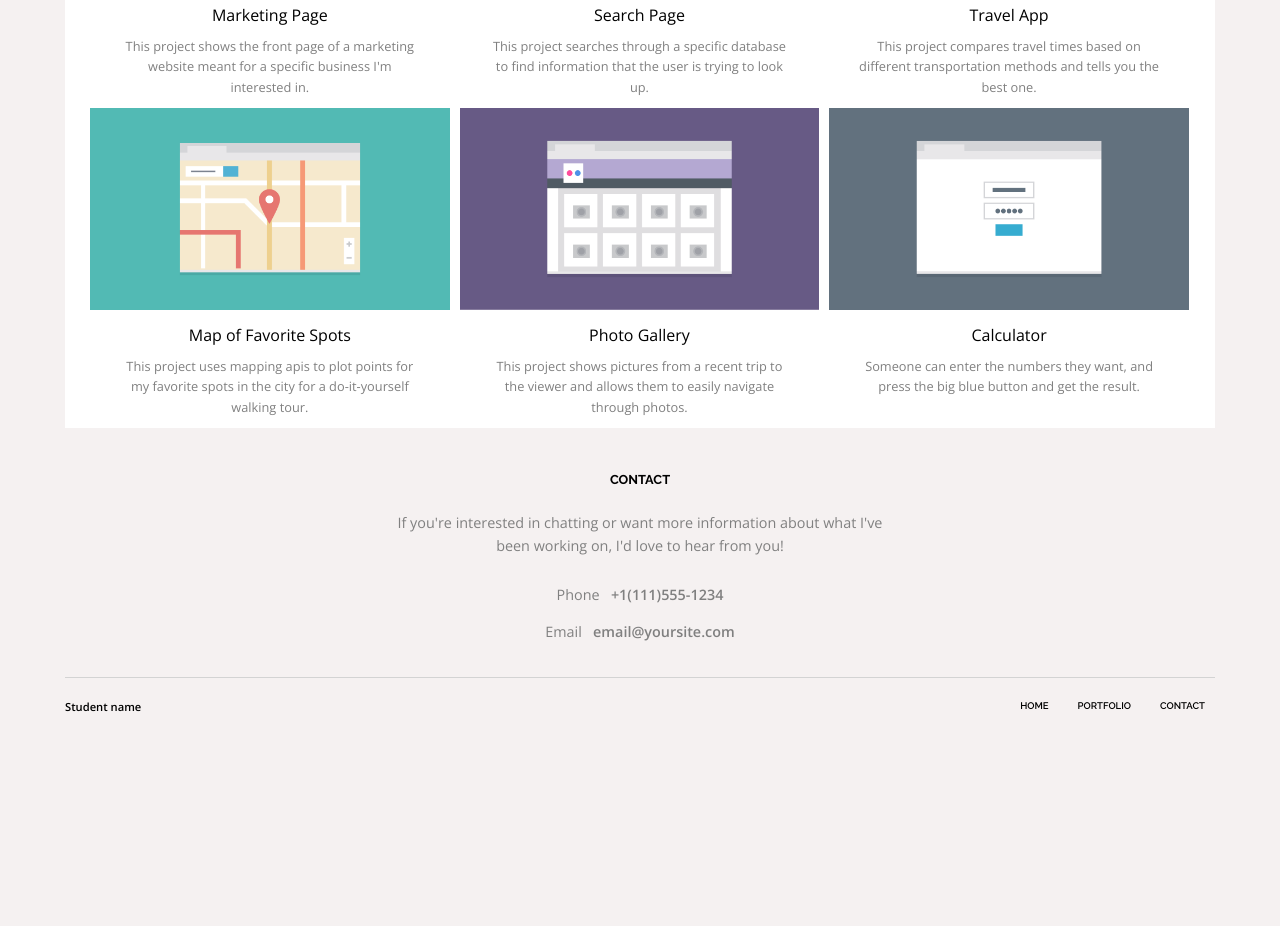
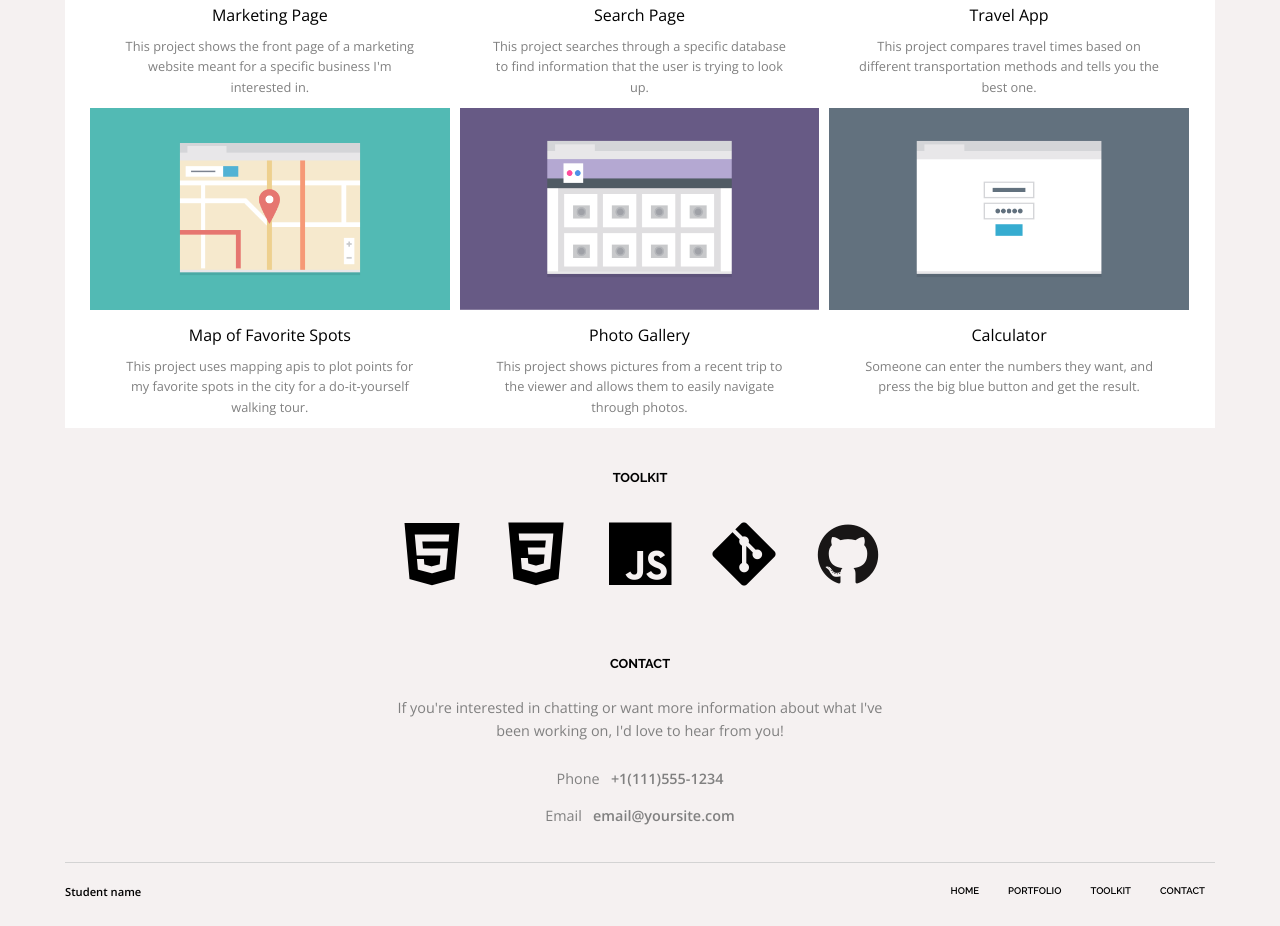
Before and after one commit to hindsjay/Mobile-First-Responsive-Layout, a plain HTML site: page index.html in a window 1280 px wide. Shown: the part 790-1716 px from the top of the page. Before the commit the page ends 1531 px from the top, so only its background shows below. Drawn offline with nearby package versions, Linux system fonts and the light colour scheme.

Commit message:
add toolkit section and corresponding css

```diff
--- a/CSS/styles.css
+++ b/CSS/styles.css
@@ -78,6 +78,7 @@ a:hover {
 
 .profile p {
   margin-top: 0;
+  padding: 0 20px;
 }
 
 .profile p,
@@ -85,6 +86,11 @@ a:hover {
   font-size: 0.9em;
   font-weight: 300;
   color: grey;
+}
+
+.wrapper {
+  background: white;
+  padding-top: 15px;
 }
 
 #portfolio {
@@ -106,6 +112,26 @@ a:hover {
   color: grey;
   padding: 2% 8% 9%;
   margin: 0;
+}
+
+#toolkit h5 {
+  margin-top: 40px;
+}
+
+.toolkit-icons {
+  display: flex;
+}
+
+.toolkit-icons {
+  flex-flow: row wrap;
+  justify-content: center;
+  align-content: center;
+}
+
+.toolkit-icons li {
+  font-size: 3.2rem;
+  padding: 0 15px;
+  line-height: 1.6;
 }
 
 #contact {
@@ -158,10 +184,6 @@ a:hover {
   float: right;
 }
 
-.wrapper {
-  background: white;
-  padding-top: 15px;
-}
 
 /* **********  media queries ********** */
 
@@ -185,6 +207,7 @@ a:hover {
     width: 50%;
     text-align: left;
     font-size: 1em;
+    padding: 0;
   }
 
   .profile img {
@@ -211,6 +234,11 @@ a:hover {
   .calculator {
     width: 50%;
     height: 360px;
+  }
+
+  .toolkit-icons li {
+    font-size: 4rem;
+    padding: 0 20px;
   }
 
   .contact-info {
--- a/index.html
+++ b/index.html
@@ -7,6 +7,7 @@
   <link href="https://fonts.googleapis.com/css?family=Raleway:600,700,800&display=swap" rel="stylesheet">
   <link href="https://fonts.googleapis.com/css?family=Lato:400,700&display=swap" rel="stylesheet">
   <link href="https://fonts.googleapis.com/css?family=Open+Sans:300,400,600&display=swap" rel="stylesheet">
+  <link rel="stylesheet" href="https://cdn.rawgit.com/konpa/devicon/df6431e323547add1b4cf45992913f15286456d3/devicon.min.css">
   <link rel="stylesheet" href="css/normalize.css">
   <link rel="stylesheet" href="css/styles.css">
 </head>
@@ -19,6 +20,7 @@
           <ul class="main-nav">
             <li><a href="#">Home</a></li>
             <li><a href="#portfolio">Portfolio</a></li>
+            <li><a href="#toolkit">Toolkit</a></li>
             <li><a href="#contact">Contact</a></li>
           </ul>
         </nav>
@@ -64,6 +66,28 @@
         </div>
       </div>
 
+      <section id="toolkit">
+        <h5>Toolkit</h5>
+
+        <ul class="toolkit-icons">
+          <li>
+            <i class="devicon-html5-plain"></i>
+          </li>
+          <li>
+            <i class="devicon-css3-plain"></i>
+          </li>
+          <li>
+            <i class="devicon-javascript-plain"></i>
+          </li>
+          <li>
+            <i class="devicon-git-plain"></i>
+          </li>
+          <li>
+            <i class="devicon-github-plain colored"></i>
+          </li>
+        </ul>
+      </section>
+
       <div id="contact">
         <h5>Contact</h5>
         <p class="contact-info">If you're interested in chatting or want more information about what I've been working on, I'd love to hear from you!</p>
@@ -78,6 +102,7 @@
         <ul class="footer-nav">
           <li><a href="#">Home</a></li>
           <li><a href="#portfolio">Portfolio</a></li>
+          <li><a href="#toolkit">Toolkit</a></li>
           <li><a href="#contact">Contact</a></li>
         </ul>
       </nav>
```
